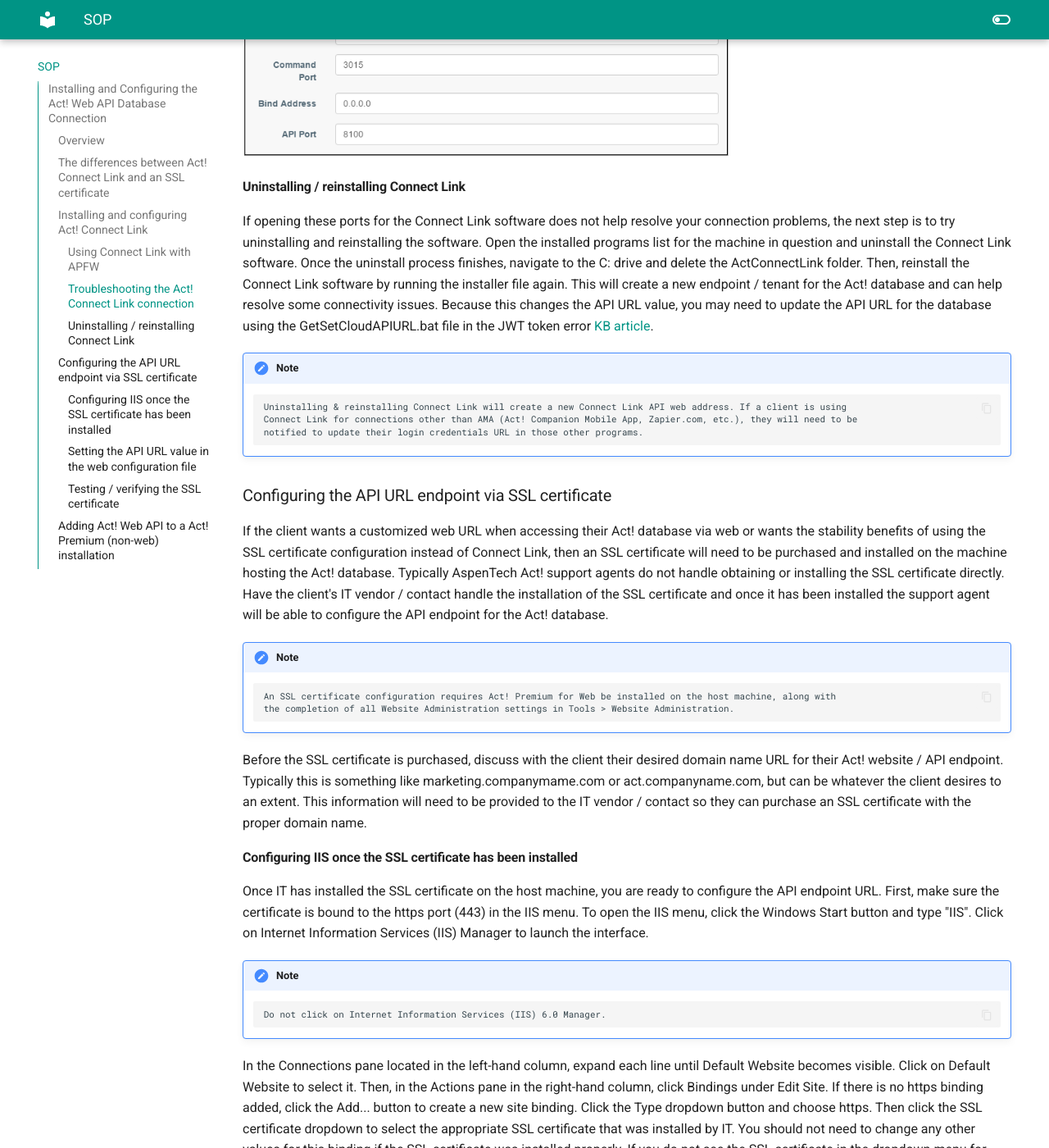
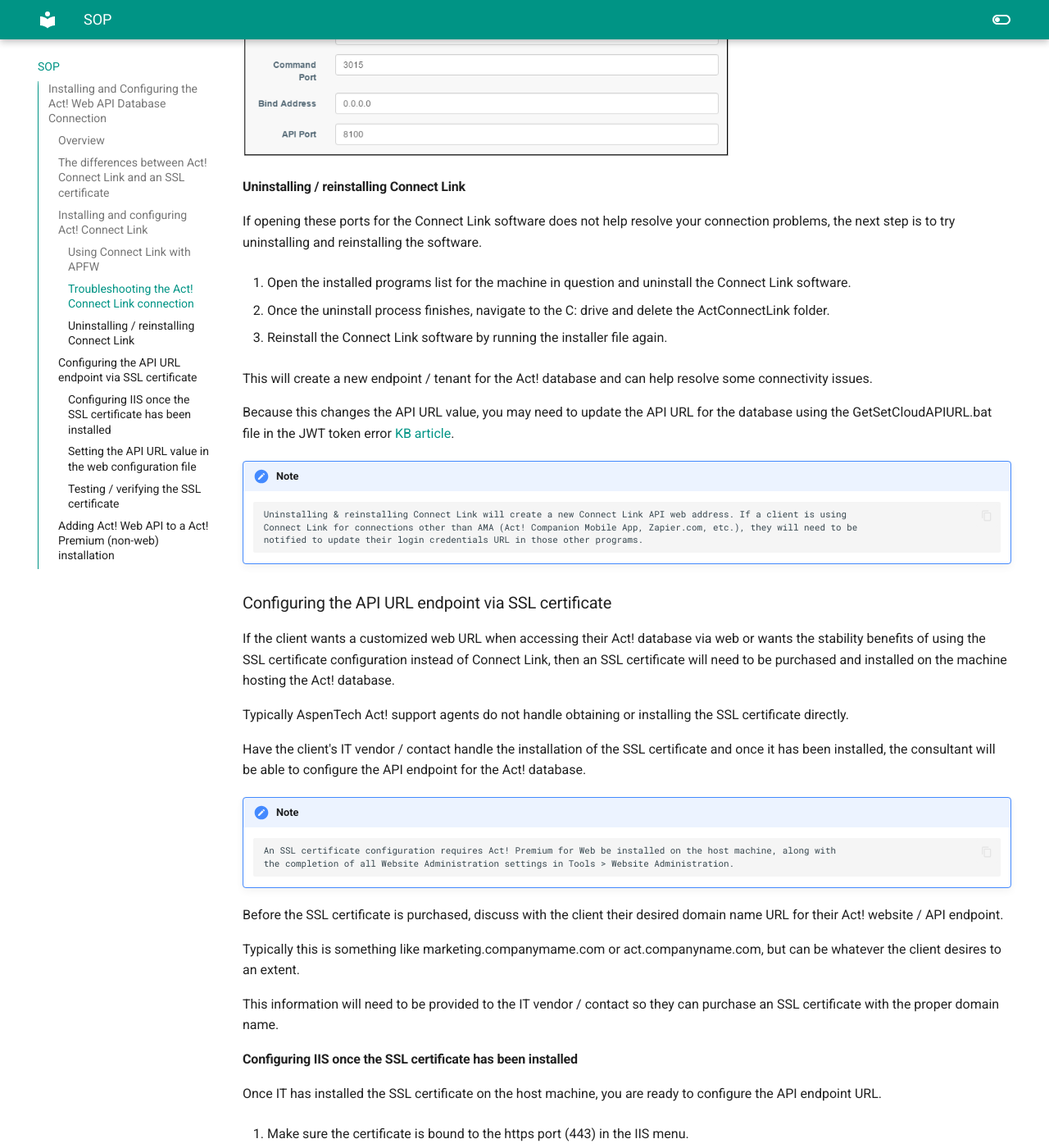
Before and after one commit to medinast21/medina-portfolio, an MkDocs documentation site: the page built from docs/SOP.md, in a window 1280 px wide and 1400 px high, scrolled down 3429 px. Shown: the whole window at 82% size. Built offline with MkDocs 1.6.1 and Material for MkDocs 9.7.7, drawn with Linux system fonts in a browser that asks for light colours; some of the changed text lies outside the part shown.

Commit message:
Update SOP.md

```diff
--- a/docs/SOP.md
+++ b/docs/SOP.md
@@ -93,12 +93,16 @@ You can find a list of other ports to try opening if the connection issues persi
 #### Uninstalling / reinstalling Connect Link
 If opening these ports for the Connect Link software does not help resolve your connection problems, the next step is
 to try uninstalling and reinstalling the software.
-Open the installed programs list for the machine in question and uninstall the Connect Link software.
-Once the uninstall process finishes, navigate to the C: drive and delete the ActConnectLink folder.
-Then, reinstall the Connect Link software by running the installer file again.
+
+1. Open the installed programs list for the machine in question and uninstall the Connect Link software.
+
+2. Once the uninstall process finishes, navigate to the C: drive and delete the ActConnectLink folder.
+
+3. Reinstall the Connect Link software by running the installer file again.
+
 This will create a new endpoint / tenant for the Act! database and can help resolve some connectivity issues.
-Because this changes the API URL value, you may need to update the API URL for the database using the
-GetSetCloudAPIURL.bat file in the JWT token error [KB article](https://help.act.com/hc/en-us/articles/360024432273-Error-Invalid-JWT-Token-when-accessing-Act-Marketing-Automation).
+
+Because this changes the API URL value, you may need to update the API URL for the database using the GetSetCloudAPIURL.bat file in the JWT token error [KB article](https://help.act.com/hc/en-us/articles/360024432273-Error-Invalid-JWT-Token-when-accessing-Act-Marketing-Automation).
 
 !!! note
         Uninstalling & reinstalling Connect Link will create a new Connect Link API web address. If a client is using
@@ -109,9 +113,11 @@ GetSetCloudAPIURL.bat file in the JWT token error [KB article](https://help.act.
 If the client wants a customized web URL when accessing their Act! database via web or wants the stability benefits
 of using the SSL certificate configuration instead of Connect Link, then an SSL certificate will need to be purchased
 and installed on the machine hosting the Act! database.
+
 Typically AspenTech Act! support agents do not handle obtaining or installing the SSL certificate directly.
-Have the client's IT vendor / contact handle the installation of the SSL certificate and once it has been installed the
-support agent will be able to configure the API endpoint for the Act! database.
+
+Have the client's IT vendor / contact handle the installation of the SSL certificate and once it has been installed, the
+consultant will be able to configure the API endpoint for the Act! database.
 
 !!! note
         An SSL certificate configuration requires Act! Premium for Web be installed on the host machine, along with
@@ -119,27 +125,39 @@ support agent will be able to configure the API endpoint for the Act! database.
 
 Before the SSL certificate is purchased, discuss with the client their desired domain name URL for their Act! website /
 API endpoint.
+
 Typically this is something like marketing.companymame.com or act.companyname.com, but can be whatever
 the client desires to an extent.
+
 This information will need to be provided to the IT vendor / contact so they can purchase an SSL certificate with the
 proper domain name.
 
 #### Configuring IIS once the SSL certificate has been installed
 Once IT has installed the SSL certificate on the host machine, you are ready to configure the API endpoint URL.
-First, make sure the certificate is bound to the https port (443) in the IIS menu.
-To open the IIS menu, click the Windows Start button and type "IIS".
-Click on Internet Information Services (IIS) Manager to launch the interface.
+
+1. Make sure the certificate is bound to the https port (443) in the IIS menu.
+
+2. To open the IIS menu, click the Windows Start button and type "IIS".
+
+3. Click on Internet Information Services (IIS) Manager to launch the interface.
 
 !!! note
         Do not click on Internet Information Services (IIS) 6.0 Manager.
 
-In the Connections pane located in the left-hand column, expand each line until Default Website becomes visible.
-Click on Default Website to select it.
-Then, in the Actions pane in the right-hand column, click Bindings under Edit Site.
-If there is no https binding added, click the Add... button to create a new site binding.
-Click the Type dropdown button and choose https.
-Then click the SSL certificate dropdown to select the appropriate SSL certificate that was installed by IT.
+4. In the Connections pane located in the left-hand column, expand each line until Default Website becomes visible.
+
+5. Click on Default Website to select it.
+
+6. In the Actions pane in the right-hand column, click Bindings under Edit Site.
+
+7. If there is no https binding added, click the **Add...** button to create a new site binding.
+
+8. Click the **Type** dropdown menu and choose **https**.
+
+9. Click the **SSL certificate** dropdown menu to select the appropriate SSL certificate that was installed by IT.
+
 You should not need to change any other values for this binding if the SSL certificate was installed properly.
+
 If you do not see the SSL certificate in the dropdown menu for selection, it is likely the SSL certificate was not
 installed properly.
 
```
Also changed, not shown: other parts of docs/SOP.md (+1 -1 lines).
